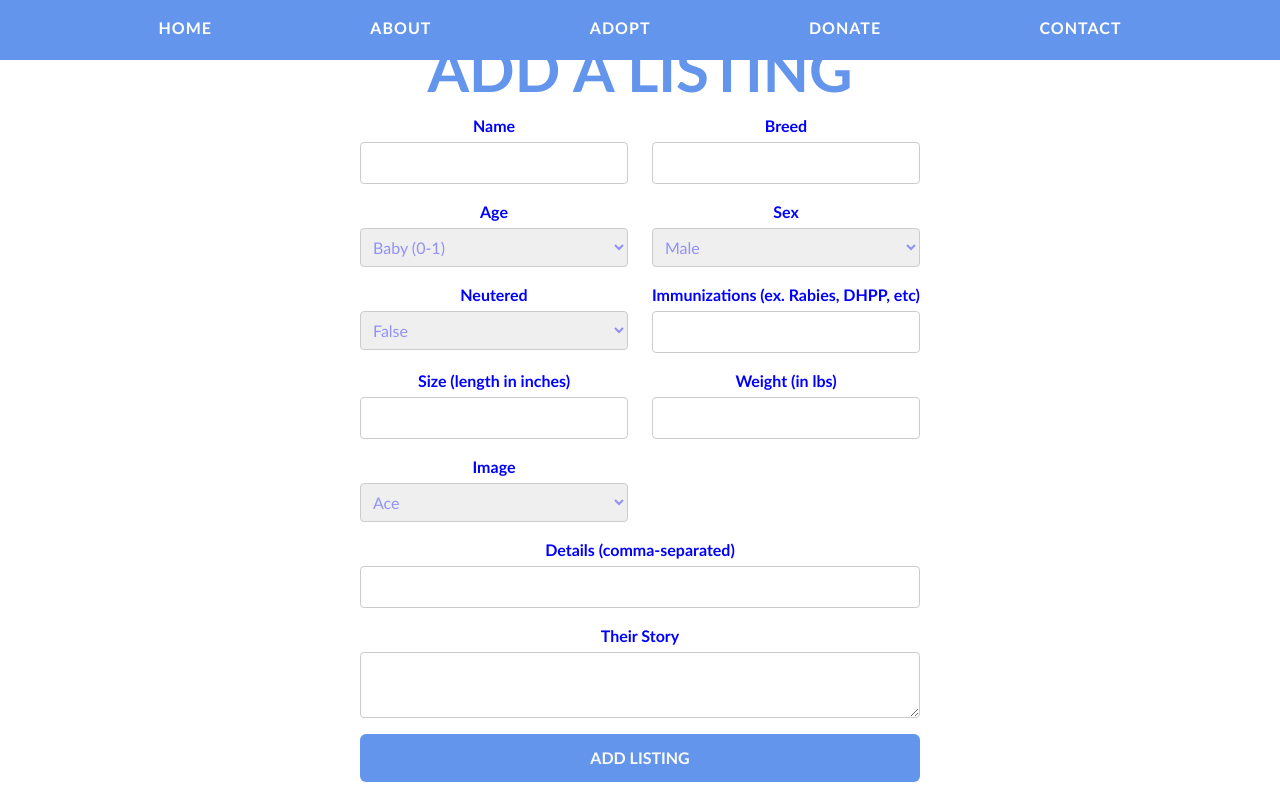
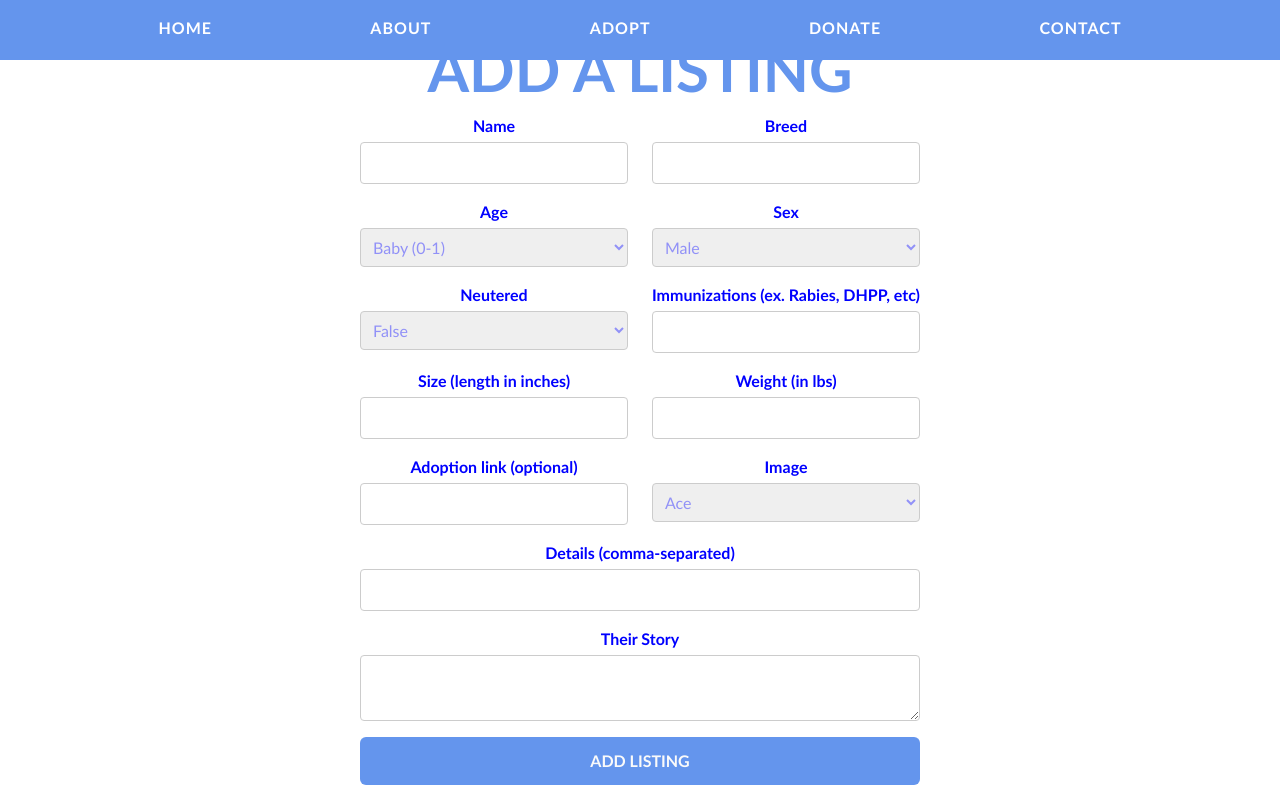
Before and after one commit to bootcamp-project-2026/bootcamp-app, a Next.js app: page /adopt/add-listing in a window 1280 px wide. Built offline with nearby package versions, Linux system fonts and the light colour scheme.

Commit message:
feat: add adoptionlink into the form

```diff
--- a/src/app/adopt/add-listing/page.tsx
+++ b/src/app/adopt/add-listing/page.tsx
@@ -41,6 +41,7 @@ export default function AddListingPage() {
     Weight: "",
     Details: "",
     Story: "",
+    AdoptionLink: "",
   });
 
   // Message shown under the form when validation or the request fails
@@ -177,6 +178,17 @@ export default function AddListingPage() {
           />
         </label>
 
+        {/* Adoption link field */}
+        <label className={formStyles.label}>
+          Adoption link (optional)
+          <input
+            type="url"
+            name="AdoptionLink"
+            value={form.AdoptionLink}
+            onChange={handleChange}
+          />
+        </label>
+
         {/* Image dropdown */}
         <label className={formStyles.label}>
           Image
```
